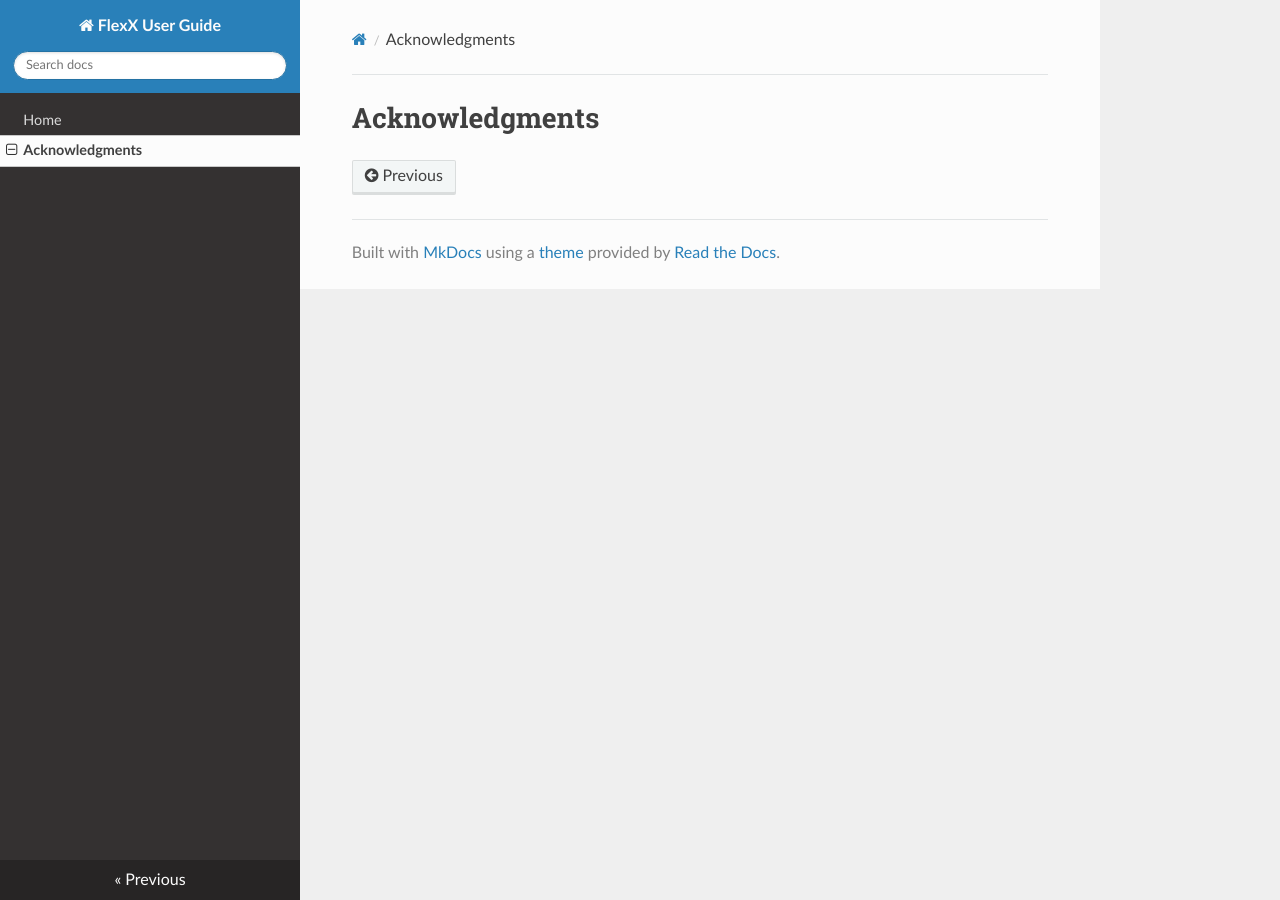
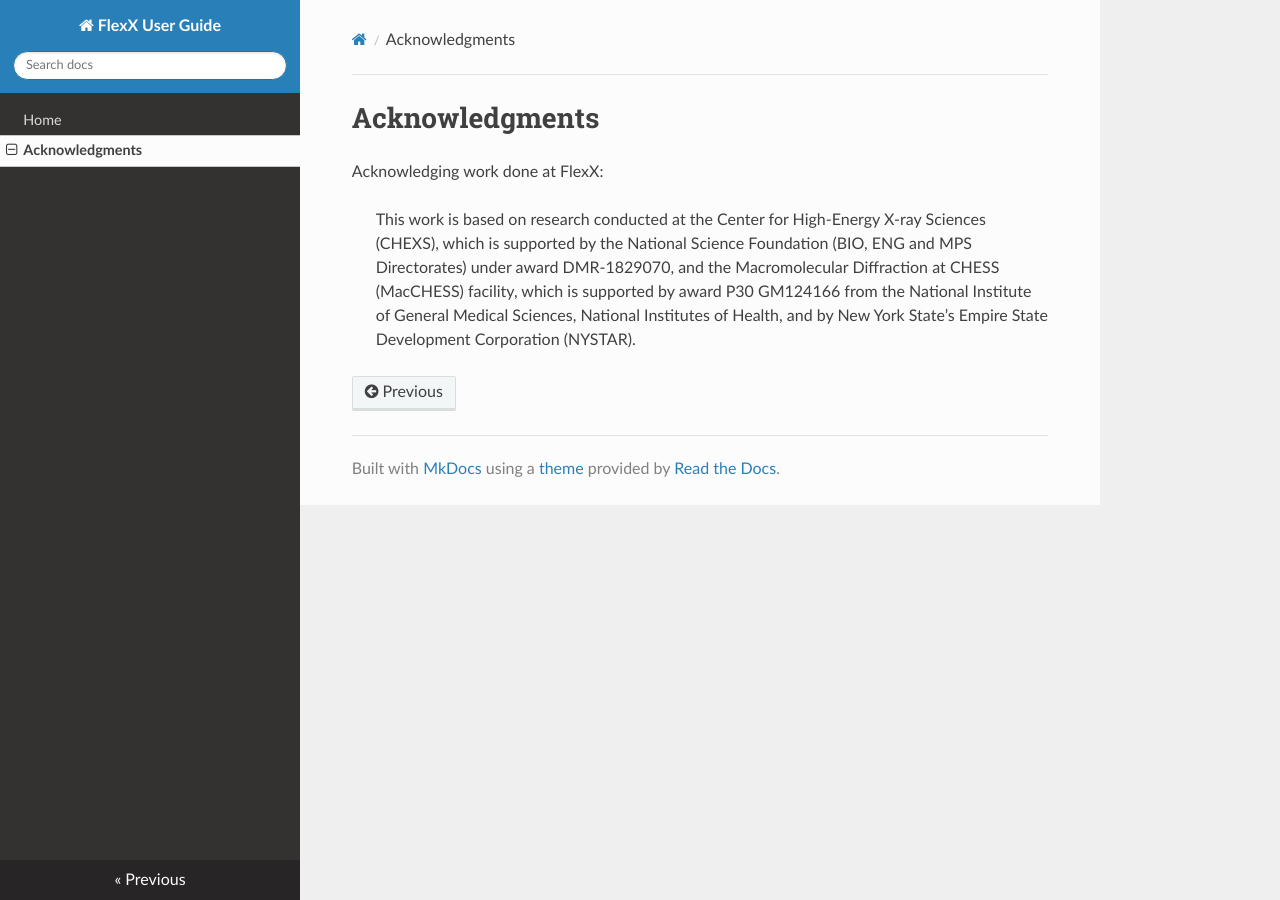
Before and after one commit to FlexXBeamline/user-guide, an MkDocs documentation site: the page built from docs/ack.md, in a window 1280 px wide. Built offline with MkDocs 1.6.1, drawn with Linux system fonts in a browser that asks for light colours; nearby versions of some CDN libraries.

Commit message:
Update ack.md

```diff
--- a/docs/ack.md
+++ b/docs/ack.md
@@ -1 +1,5 @@
 # Acknowledgments
+
+Acknowledging work done at FlexX:
+
+> This work is based on research conducted at the Center for High-Energy X-ray Sciences (CHEXS), which is supported by the National Science Foundation (BIO, ENG and MPS Directorates) under award DMR-1829070, and the Macromolecular Diffraction at CHESS (MacCHESS) facility, which is supported by award P30 GM124166 from the National Institute of General Medical Sciences, National Institutes of Health, and by New York State’s Empire State Development Corporation (NYSTAR).
```
